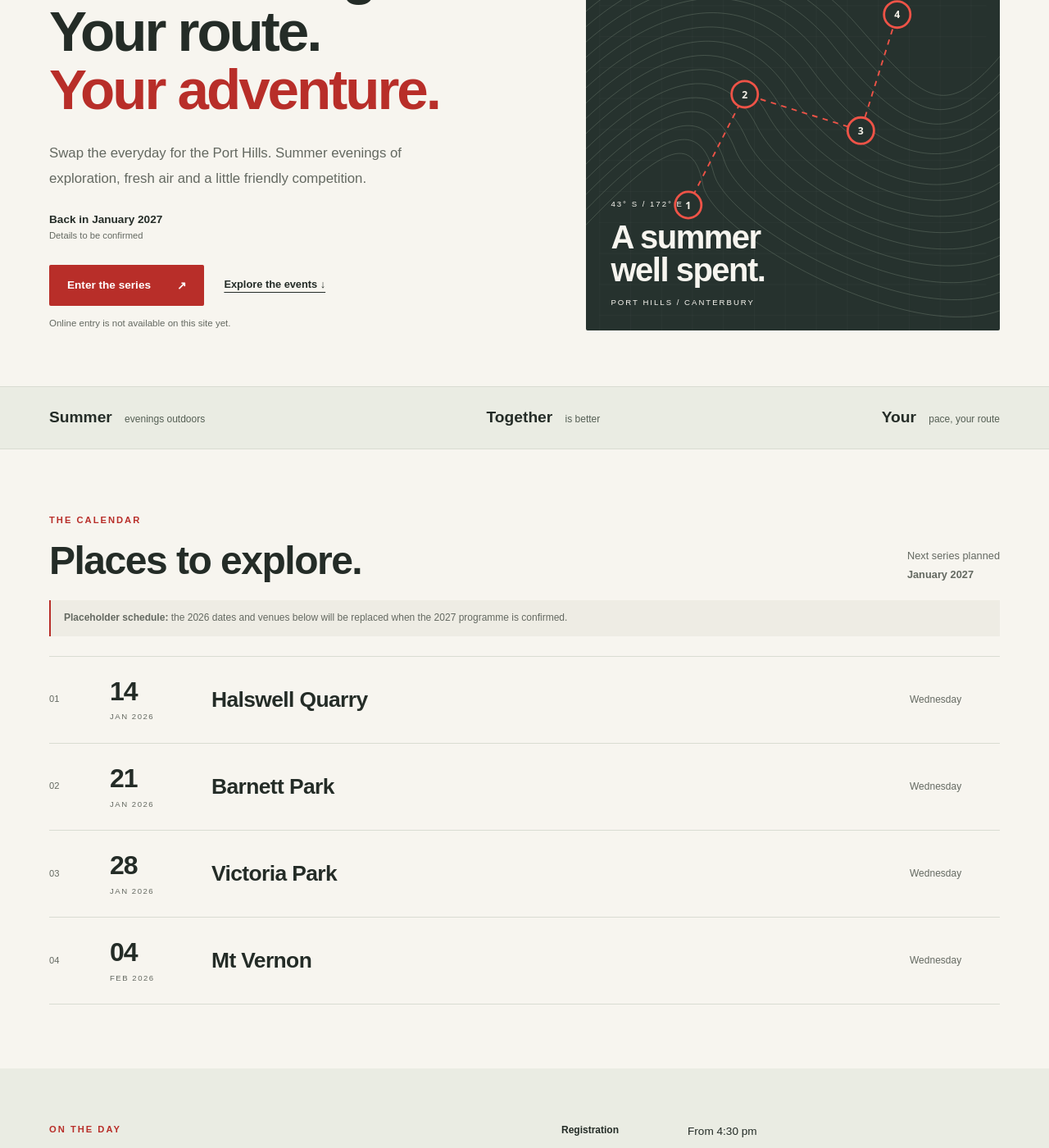
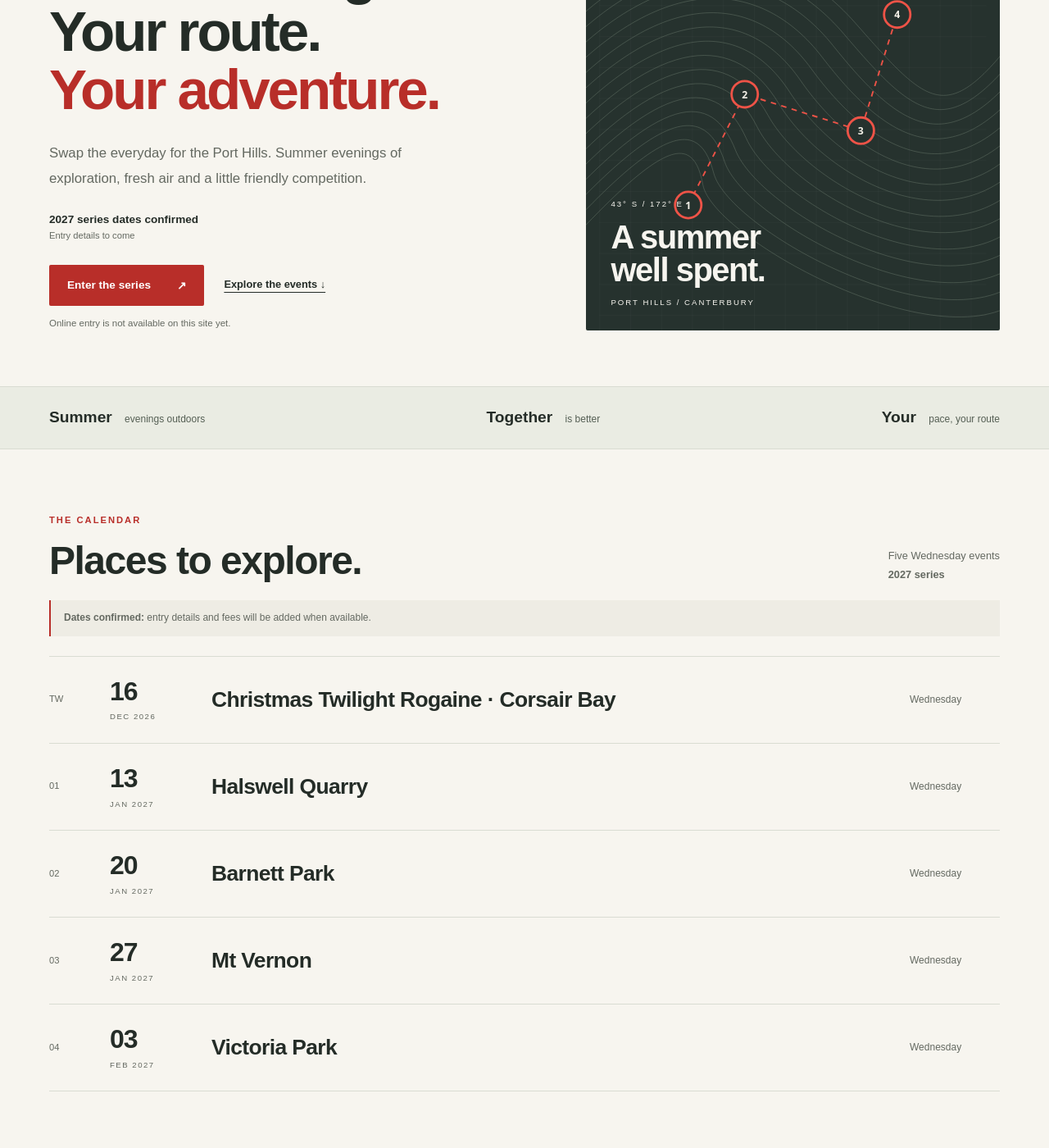
Before and after one commit to canterbury-rogaine/canterbury-rogaine-site, a Jekyll site: the page built from index.md, in a window 1280 px wide and 1400 px high, scrolled down 295 px. Shown: the whole window at 82% size. Built offline with Jekyll 4.4.1, drawn with Linux system fonts in a browser that asks for light colours; some of the changed text lies outside the part shown.

Commit message:
Add the 2027 dates

```diff
--- a/index.md
+++ b/index.md
@@ -12,7 +12,7 @@
     <p class="eyebrow"><span class="red-line"></span> Further Faster · Summer rogaine series</p>
     <h1 id="hero-title">Your evening.<br>Your route.<br><em>Your adventure.</em></h1>
     <p class="hero-intro">Swap the everyday for the Port Hills. Summer evenings of exploration, fresh air and a little friendly competition.</p>
-    <p class="season">Back in January 2027 <span>Details to be confirmed</span></p>
+    <p class="season">2027 series dates confirmed <span>Entry details to come</span></p>
     <div class="hero-actions"><button class="button" type="button" disabled aria-describedby="entry-status">Enter the series <span aria-hidden="true">↗</span></button><a class="text-link" href="#events">Explore the events ↓</a></div>
     <p id="entry-status" class="entry-status">Online entry is not available on this site yet.</p>
   </div>
@@ -34,23 +34,24 @@
 <div class="series-strip"><div class="container"><span><strong>Summer</strong> evenings outdoors</span><span><strong>Together</strong> is better</span><span><strong>Your</strong> pace, your route</span></div></div>
 
 <section id="events" class="section container" aria-labelledby="events-title">
-  <div class="section-heading"><div><p class="eyebrow">The calendar</p><h2 id="events-title">Places to explore.</h2></div><p>Next series planned<br><strong>January 2027</strong></p></div>
-  <p class="date-note"><strong>Placeholder schedule:</strong> the 2026 dates and venues below will be replaced when the 2027 programme is confirmed.</p>
+  <div class="section-heading"><div><p class="eyebrow">The calendar</p><h2 id="events-title">Places to explore.</h2></div><p>Five Wednesday events<br><strong>2027 series</strong></p></div>
+  <p class="date-note"><strong>Dates confirmed:</strong> entry details and fees will be added when available.</p>
   <div class="event-list">
-    <article class="event"><span class="event-number">01</span><div class="event-date"><strong>14</strong><span>JAN 2026</span></div><h3>Halswell Quarry</h3><span class="event-day">Wednesday</span></article>
-    <article class="event"><span class="event-number">02</span><div class="event-date"><strong>21</strong><span>JAN 2026</span></div><h3>Barnett Park</h3><span class="event-day">Wednesday</span></article>
-    <article class="event"><span class="event-number">03</span><div class="event-date"><strong>28</strong><span>JAN 2026</span></div><h3>Victoria Park</h3><span class="event-day">Wednesday</span></article>
-    <article class="event"><span class="event-number">04</span><div class="event-date"><strong>04</strong><span>FEB 2026</span></div><h3>Mt Vernon</h3><span class="event-day">Wednesday</span></article>
+    <article class="event"><span class="event-number">TW</span><div class="event-date"><strong>16</strong><span>DEC 2026</span></div><h3>Christmas Twilight Rogaine · Corsair Bay</h3><span class="event-day">Wednesday</span></article>
+    <article class="event"><span class="event-number">01</span><div class="event-date"><strong>13</strong><span>JAN 2027</span></div><h3>Halswell Quarry</h3><span class="event-day">Wednesday</span></article>
+    <article class="event"><span class="event-number">02</span><div class="event-date"><strong>20</strong><span>JAN 2027</span></div><h3>Barnett Park</h3><span class="event-day">Wednesday</span></article>
+    <article class="event"><span class="event-number">03</span><div class="event-date"><strong>27</strong><span>JAN 2027</span></div><h3>Mt Vernon</h3><span class="event-day">Wednesday</span></article>
+    <article class="event"><span class="event-number">04</span><div class="event-date"><strong>03</strong><span>FEB 2027</span></div><h3>Victoria Park</h3><span class="event-day">Wednesday</span></article>
   </div>
 </section>
 
 <section id="details" class="details-section" aria-labelledby="details-title"><div class="container details-grid">
-  <div><p class="eyebrow">On the day</p><h2 id="details-title">A map. Your team.<br>A fresh perspective.</h2><p>Explore hills, tussock and forest at your own pace. Moderate fitness is enough; expert navigation isn’t needed. Families are welcome. Keep teammates within earshot.</p><p class="small-note">2026 information below, pending confirmation for 2027.</p></div>
+  <div><p class="eyebrow">On the day</p><h2 id="details-title">A map. Your team.<br>A fresh perspective.</h2><p>Explore hills, tussock and forest at your own pace. Moderate fitness is enough; expert navigation isn’t needed. Families are welcome. Keep teammates within earshot.</p><p class="small-note">Event-day details are pending confirmation for 2027.</p></div>
   <dl class="details-list"><div><dt>Registration</dt><dd>From 4:30 pm</dd></div><div><dt>Start window</dt><dd>5:00–7:00 pm</dd></div><div><dt>Scoring</dt><dd>Navlight electronic scoring</dd></div><div><dt>Plan ahead</dt><dd>Pre-entry speeds registration and guarantees a map.</dd></div><div><dt>Results</dt><dd>Published after each event at rogaine-results.com.</dd></div></dl>
 </div></section>
 
 <section id="entry" class="section container" aria-labelledby="entry-title">
-  <div class="section-heading"><div><p class="eyebrow">Bring your people</p><h2 id="entry-title">Make an evening of it.</h2></div><p>2026 pricing · NZD<br>2027 fees to be confirmed</p></div>
+  <div class="section-heading"><div><p class="eyebrow">Bring your people</p><h2 id="entry-title">Make an evening of it.</h2></div><p>Indicative pricing · NZD<br>2027 fees to be confirmed</p></div>
   <div class="price-grid">
     <article class="price-card"><h3>Adults</h3><p class="price">$30<span> / event</span></p><p class="series-price">$100 for the series</p></article>
     <article class="price-card"><h3>Junior / Student</h3><p class="price">$25<span> / event</span></p><p class="series-price">$80 for the series</p></article>
@@ -59,4 +60,4 @@
   <p class="responsibility"><strong>Participant responsibility</strong> · Participation is at your own risk. Organisers and landowners accept no responsibility for accidents or injuries.</p>
 </section>
 
-<footer class="site-footer"><div class="container footer-inner"><div><strong>Canterbury Rogaine Series</strong><p>Find your way. Together.</p></div><p>2026 series supporter<br><a href="https://www.furtherfaster.co.nz/">Further Faster ↗</a></p><a href="#main" class="back-top">Back to top ↑</a></div></footer>
+<footer class="site-footer"><div class="container footer-inner"><div><strong>Canterbury Rogaine Series</strong><p>Find your way. Together.</p></div><p>Series supporter<br><a href="https://www.furtherfaster.co.nz/">Further Faster ↗</a></p><a href="#main" class="back-top">Back to top ↑</a></div></footer>
```
Also changed, not shown: README.md.
